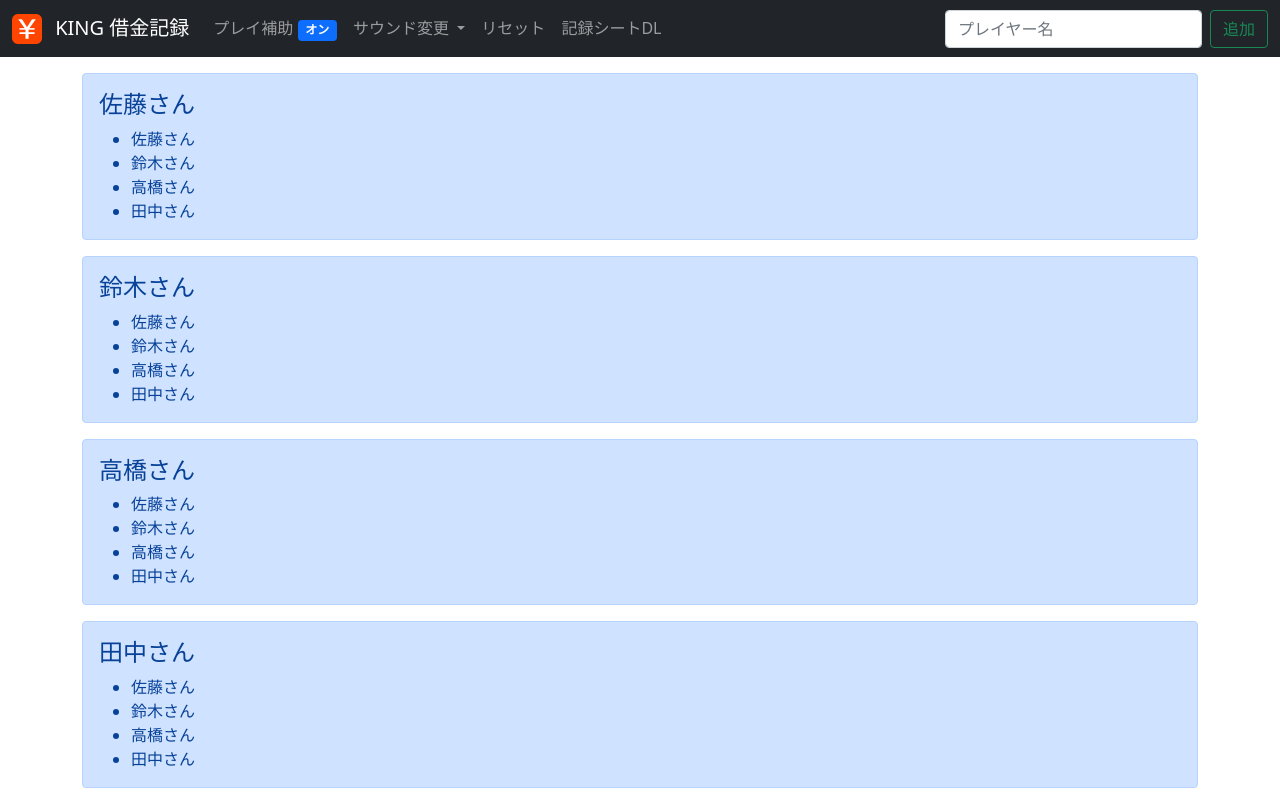
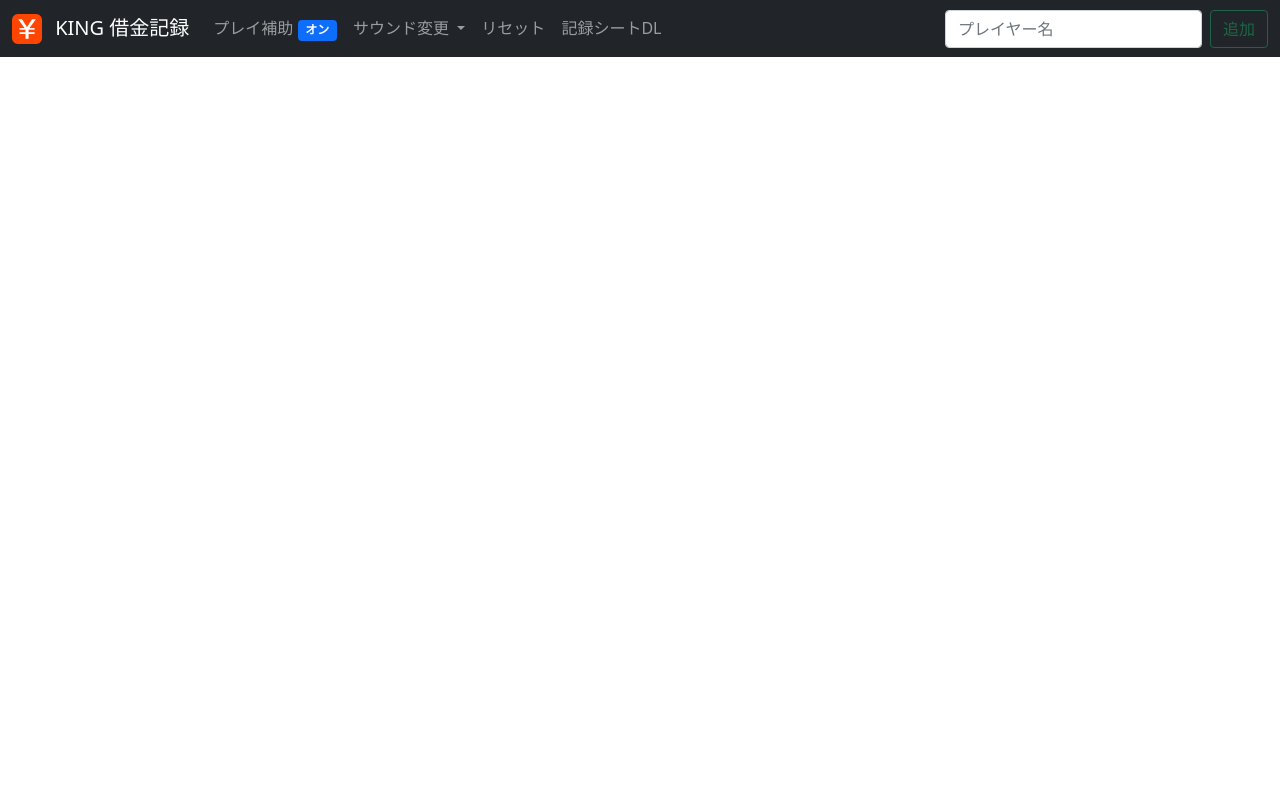
Before and after one commit to Haruki24816/gochi-ni-narimasu, a Vue app: page / in a window 1280 px wide. Built offline with nearby package versions, Linux system fonts and the light colour scheme.

Commit message:
プレイヤー追加機能を追加

```diff
--- a/src/App.vue
+++ b/src/App.vue
@@ -6,7 +6,7 @@
       <Reset />
       <li class="nav-item"><a class="nav-link" href="./sheet.pdf">記録シートDL</a></li>
     </ul>
-    <AddPlayer />
+    <AddPlayer :playerList="playerList" @add-player-name="addPlayerName" />
   </Navbar>
   <Board :playerList="playerList" />
 </template>
@@ -31,8 +31,13 @@
     },
     data() {
       return {
-        playerList: ["佐藤さん", "鈴木さん", "高橋さん", "田中さん"],
+        playerList: [],
         debtData: {}
+      }
+    },
+    methods: {
+      addPlayerName(playerName) {
+        this.playerList.push(playerName)
       }
     }
   }
--- a/src/components/AddPlayer.vue
+++ b/src/components/AddPlayer.vue
@@ -1,13 +1,42 @@
 <template>
   <div class="d-flex">
-    <input class="form-control me-2" type="text" placeholder="プレイヤー名" aria-label="プレイヤー名">
-    <button class="btn btn-outline-success flex-shrink-0">追加</button>
+    <input class="form-control me-2" type="text" placeholder="プレイヤー名" aria-label="プレイヤー名" v-model="playerName" @keydown.enter="emitPlayerName">
+    <button class="btn btn-outline-success flex-shrink-0" v-if="validate" @click="emitPlayerName">追加</button>
+    <button class="btn btn-outline-success flex-shrink-0 disabled" v-else>追加</button>
   </div>
 </template>
 
 <script>
   export default {
-    name: "AddPlayer"
+    name: "AddPlayer",
+    props: {
+      playerList: Array
+    },
+    methods: {
+      emitPlayerName() {
+        if (this.validate == false) {
+          return
+        }
+        this.$emit("add-player-name", this.playerName)
+        this.playerName = ""
+      }
+    },
+    computed: {
+      validate() {
+        if (this.playerName == "") {
+          return false
+        } else if (this.playerList.includes(this.playerName)) {
+          return false
+        } else {
+          return true
+        }
+      }
+    },
+    data() {
+      return {
+        playerName: ""
+      }
+    }
   }
 
 </script>
```
Also changed, not shown: 3 other files (tests, documents, lock files or other folders).
